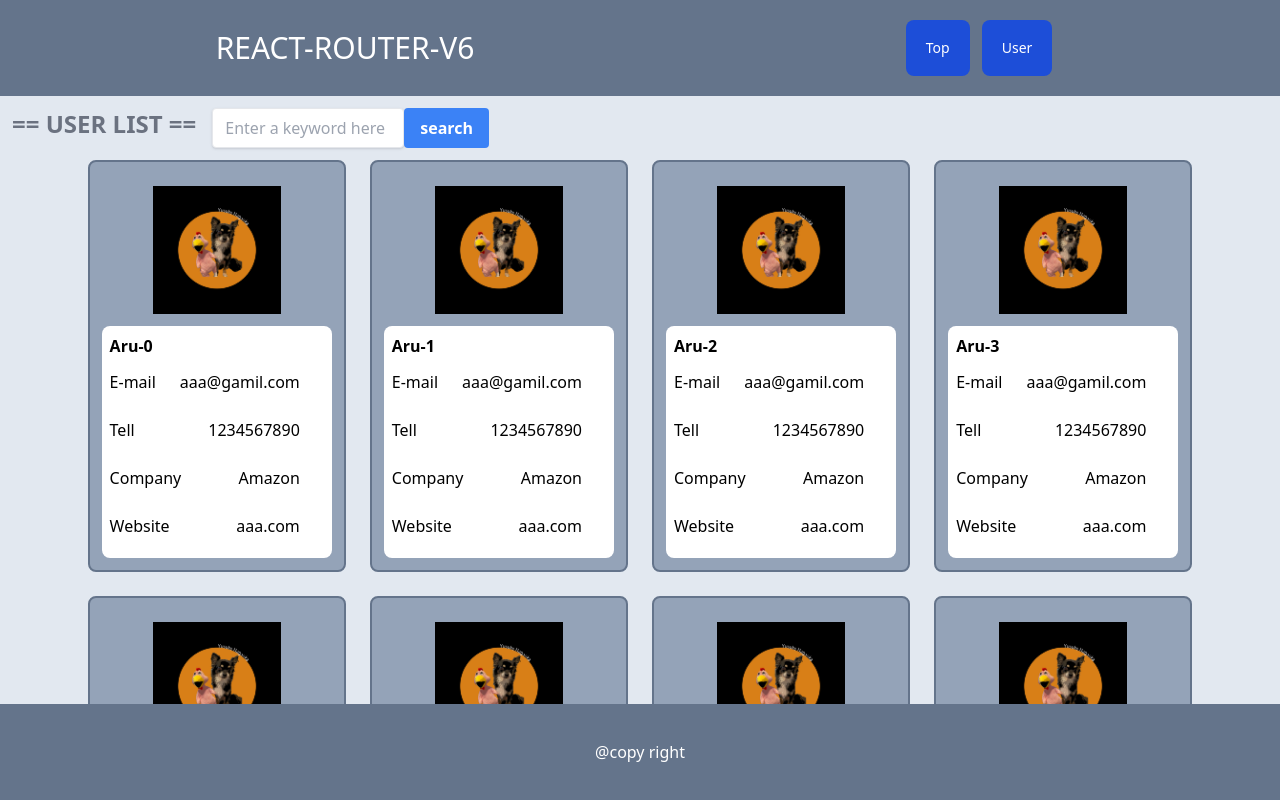
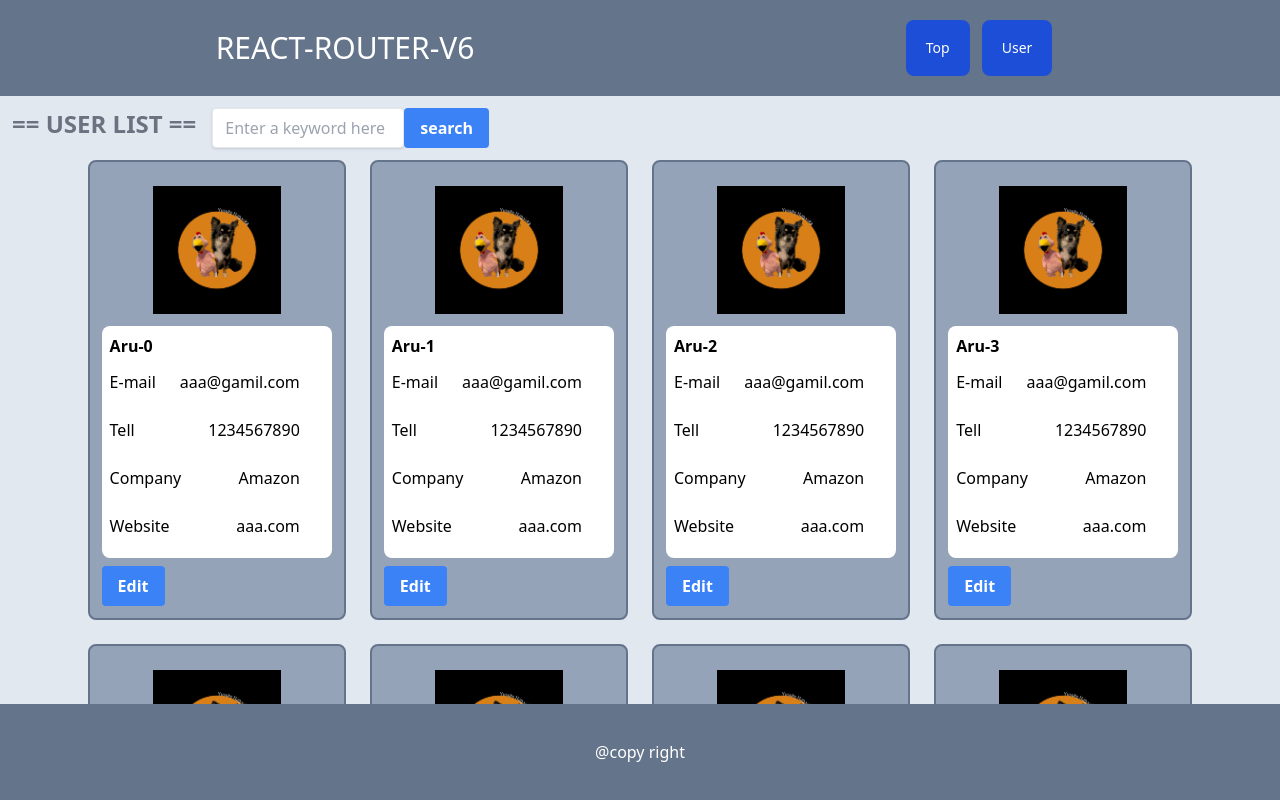
Before and after one commit to yusuken1121/React_TS_AtomicDesign, a React (Vite) app: page / in a window 1280 px wide. Both pictures are taken after a click on the button "Admin". Shown: the top 800 px of the page. Built offline with nearby package versions, Linux system fonts and the light colour scheme.

Commit message:
✅ Manage the admin infomation using useContext

```diff
--- a/src/components/organisms/user/UserCard.tsx
+++ b/src/components/organisms/user/UserCard.tsx
@@ -1,12 +1,14 @@
 import { FC } from "react";
 import { UserCardProps } from "../../../types/userCardProps";
+import { PrimaryButton } from "../../atoms/button/PrimaryButton";
 
-export const UserCard = ({
+export const UserCard: FC<UserCardProps> = ({
   name,
   email,
   tell,
   company,
   website,
+  isAdmin,
 }: UserCardProps) => {
   return (
     <div className="flex flex-col w-30 border-solid border-2 border-slate-500 rounded-lg m-3 bg-slate-400 p-3 box-border	">
@@ -36,6 +38,9 @@ export const UserCard = ({
           <dd className="dd-base flex-3">{website}</dd>
         </dl>
       </div>
+      <div className="box-border mt-2">
+        {isAdmin ? <PrimaryButton>Edit</PrimaryButton> : null}
+      </div>
     </div>
   );
 };
--- a/src/components/pages/Top.tsx
+++ b/src/components/pages/Top.tsx
@@ -1,11 +1,22 @@
 import { useNavigate } from "react-router-dom";
 import { SecondaryButton } from "../atoms/button/SecondaryButton";
+import { UserContext } from "../../providers/UserProvider";
+import { useContext } from "react";
 
 export const Top = () => {
+  const { setUserInfo } = useContext(UserContext);
   const navigate = useNavigate();
-  const adminState = { role: "admin" };
-  const onClickAdmin = () => navigate("/users", { state: adminState });
-  const onClickGeneral = () => alert("Admin");
+  const onClickAdmin = () => {
+    const newUserInfo = { isAdmin: true };
+    setUserInfo(newUserInfo);
+    navigate("/users"); // pass newUserInfo directly because it can't be in time to reflect the value
+  };
+
+  const onClickGeneral = () => {
+    const newUserInfo = { isAdmin: false };
+    setUserInfo(newUserInfo);
+    navigate("/users");
+  };
 
   return (
     <div className=" pt-5 pl-2 flex flex-col items-center justify-center">
--- a/src/components/pages/Users.tsx
+++ b/src/components/pages/Users.tsx
@@ -2,8 +2,11 @@ import { FC, useContext } from "react";
 import { UserCardProps } from "../../types/userCardProps";
 import { SearchInput } from "../Molecules/SearchInput";
 import { UserCard } from "../organisms/user/UserCard";
-import { useLocation } from "react-router-dom";
 import { UserContext } from "../../providers/UserProvider";
+
+interface UserInfo {
+  isAdmin: boolean;
+}
 
 const users: UserCardProps[] = [...Array(10).keys()].map((val) => {
   return {
@@ -17,11 +20,8 @@ const users: UserCardProps[] = [...Array(10).keys()].map((val) => {
 });
 
 export const Users: FC = () => {
-  const location = useLocation();
-  const role = location.state.role;
-
-  const context = useContext(UserContext);
-  console.log(context);
+  const { userInfo } = useContext(UserContext);
+  const isAdmin: boolean = userInfo.isAdmin;
   return (
     <div className="p-3">
       <div className="flex">
@@ -39,6 +39,7 @@ export const Users: FC = () => {
               email={user.email}
               company={user.company}
               website={user.website}
+              isAdmin={isAdmin}
             />
           );
         })}
--- a/src/providers/UserProvider.tsx
+++ b/src/providers/UserProvider.tsx
@@ -5,9 +5,9 @@ export const UserContext = createContext({});
 
 export const UserProvider = (props: ChildrenProps) => {
   const { children } = props;
-  const [name, setName] = useState("Aru");
+  const [userInfo, setUserInfo] = useState(null);
   return (
-    <UserContext.Provider value={{ name, setName }}>
+    <UserContext.Provider value={{ userInfo, setUserInfo }}>
       {children}
     </UserContext.Provider>
   );
--- a/src/types/userCardProps.ts
+++ b/src/types/userCardProps.ts
@@ -5,4 +5,5 @@ export interface UserCardProps {
   tell: number;
   company: string;
   website: string;
+  isAdmin?: boolean;
 }
```
